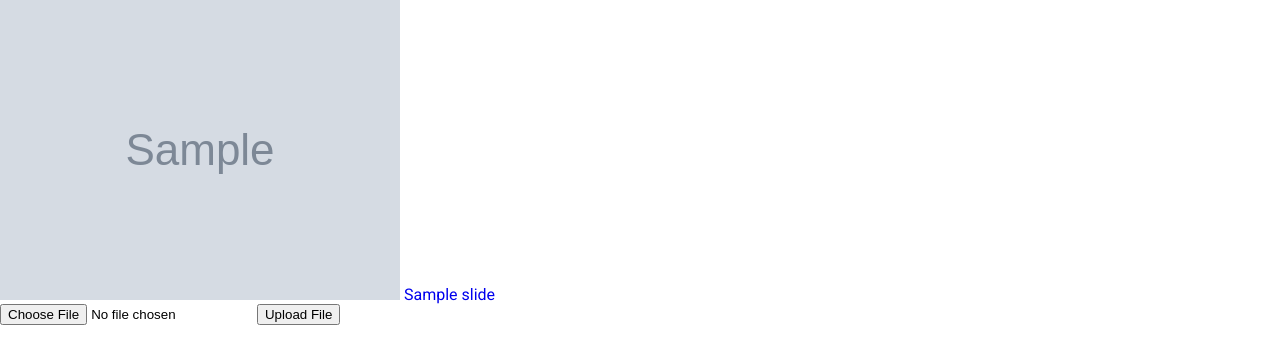
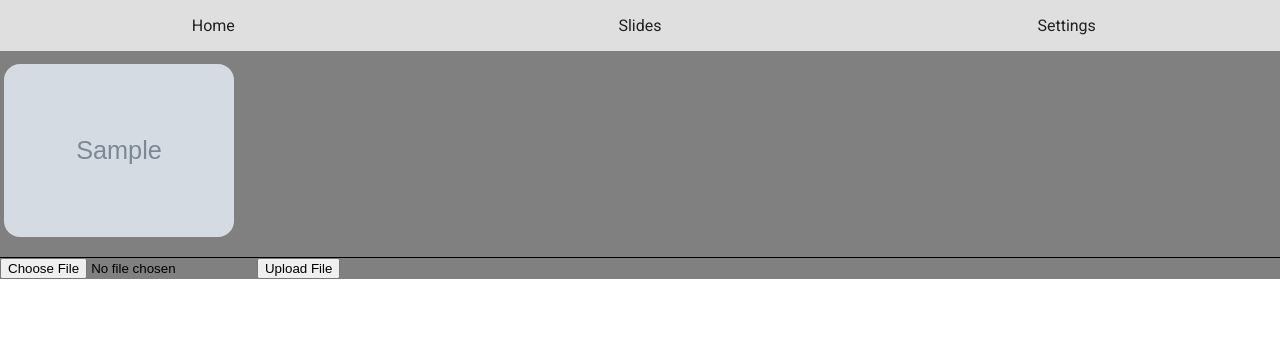
Before and after one commit to kevinallenbriggs/slider, a PHP site: page /?controller=slides&action=index in a window 1280 px wide. Shown: the top 364 px of the page. Run offline with PHP 8.4, Linux system fonts and the light colour scheme; tables that the repository leaves empty or names only in its code hold one stand-in row (values such as "Sample post"); grey boxes marked "Sample" are stand-in pictures.

Commit message:
Add styles for slides page and fix bug in hiding navigation menu

```diff
--- a/app/views/layout.php
+++ b/app/views/layout.php
@@ -18,7 +18,5 @@
     <footer>
     </footer>
 
-    <script src="views/slider.js"></script>
-
   <body>
 </html>
--- a/app/views/pages/slider.php
+++ b/app/views/pages/slider.php
@@ -26,7 +26,7 @@
 			?>
 
 			</div> <!-- .slideshow-container -->
-			<br>
+			<script src="views/pages/slider.js"></script>
 
 			<?php
 		}		// end of function displaySlider
--- a/app/views/slides/slide_view.php
+++ b/app/views/slides/slide_view.php
@@ -5,13 +5,14 @@
 		private function __clone() {}
 
 		public static function index($slides) {
+			echo "<ul class='slideList'>";
 			foreach($slides as $slide) {
-				echo "<p><img src='$slide->path_to_image'> <a href='?controller=slides&action=get&id=$slide->id'>$slide->name</a></p>";
+				echo  "<li><a href='?controller=slides&action=get&id=$slide->id'><img src='$slide->path_to_image'></a></li>";
 			}
 
 			?>
 
-			<form name="formUpload" action="/?controller=slides&action=upload" method="post" enctype="multipart/form-data">
+			<form name="formUpload" action="/?controller=slides&action=upload" method="post" enctype="multipart/form-data" id="slideUpload">
 				<input type="file" name="file">
 				<input type="hidden" name="submitted" value="true">
 				<button type="submit">Upload File</button>
--- a/app/views/style.css
+++ b/app/views/style.css
@@ -5,6 +5,7 @@
 /*  1. GLOBAL STYLES                         */
 /*  2. SLIDESHOW STYLES                      */
 /*  3. NAVIGATION BUTTONS                    */
+/*  4. SLIDE MANAGEMENT                      */
 /*********************************************/
 
 
@@ -81,18 +82,19 @@ a {
 /*  3. NAVIGATION BUTTONS  */
 /***************************/
 
-/* Buttons */
+/* Buttons / Links */
 .navButtons {
   background-color: white;
-  top:                -10%;  /* Hide the menu by default. Use JS to show it. */
-  padding:            1em 0;
-  width:              33.3333%;
-  text-align:         center;
-  z-index:            2;
-  opacity:            0.75;
-  position:           fixed;
+  top: 0;
+  padding: 1em 0;
+  width: 33.3333%;
+  text-align: center;
+  z-index: 2;
+  opacity: 0.75;
+  transition: top 1s;
   -webkit-transition: top 1s;
-  transition:         top 1s;
+  -moz-transition: top 1s;
+  -o-transition: top 1s;
 }
 
 .navButtons a {
@@ -100,13 +102,46 @@ a {
 }
 
 .navButton1 {
+  position: fixed;
   left: 0;
 }
 
 .navButton2 {
+  position: fixed;
   left: 33.3333%;
 }
 
 .navButton3 {
+  position: fixed;
   left: 66.6666%;
 }
+
+
+/*************************/
+/*  4. SLIDE MANAGEMENT  */
+/*************************/
+
+/* index of all slides */
+.slideList {
+  background-color: grey;
+  list-style-type: none;
+  margin: 0;
+  padding: 4em 0 0 0;
+  overflow: hidden;
+}
+
+.slideList li {
+  display: inline;
+  padding: .25em;
+}
+
+.slideList li > a > img {
+  width: 18%;
+  border-radius: 1em;
+}
+
+/* slide upload form */
+#slideUpload {
+  margin-top: 1em;
+  border-top: .1em solid black;
+}
```
Also changed, not shown: app/views/pages/slider.js (added, +61 -0 lines), app/views/slider.js (deleted, +0 -48 lines).
